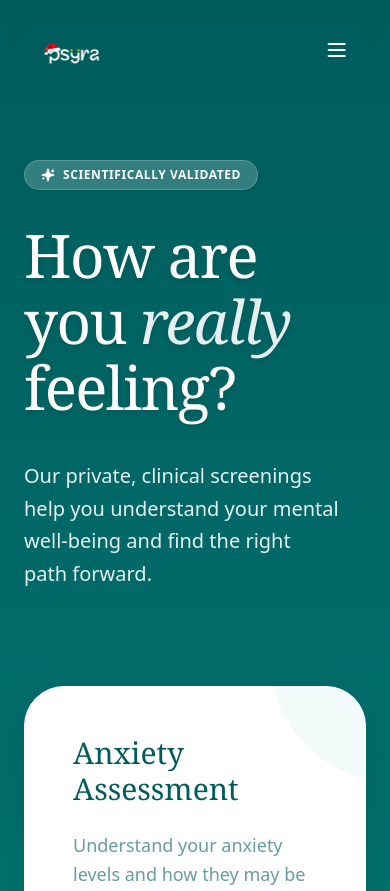
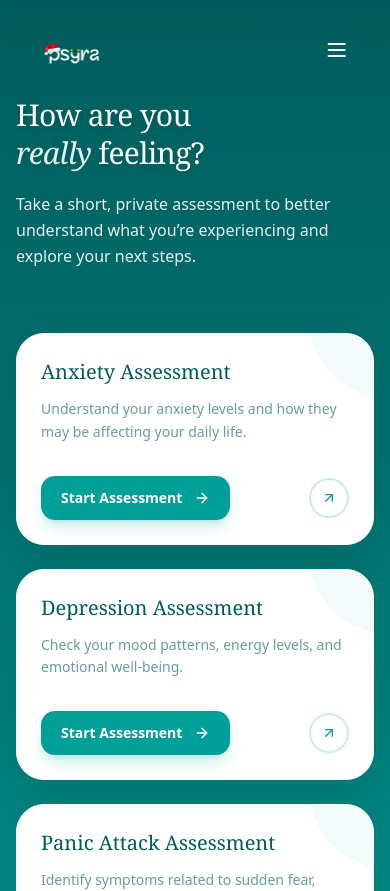
Before and after one commit to Sahal-Palayat/psyra-web, a Next.js app: page /assessments in a window 390 px wide. Shown: the top 891 px of the page. Built offline with nearby package versions, Linux system fonts and the light colour scheme.

Commit message:
minor ui  changes done

```diff
--- a/src/app/(site)/assessments/page.tsx
+++ b/src/app/(site)/assessments/page.tsx
@@ -1,123 +1,95 @@
-// import Link from "next/link";
-// import { assessments } from "@/lib/assessments";
-
-// export default function AssessmentsPage() {
-//   return (
-//     <div className="min-h-screen bg-[#E8F6F0] py-16">
-//       <div className="max-w-5xl mx-auto px-4">
-//         {/* Header */}
-//         <h1 className="text-3xl font-bold text-center text-[#0F766E]">
-//           Mental Health Assessments
-//         </h1>
-
-//         <p className="text-center text-gray-600 mt-4">
-//           Take a few minutes to understand your mental well-being better.
-//         </p>
-
-//         {/* Assessments Grid */}
-//         <div className="mt-12 grid gap-6 sm:grid-cols-1 md:grid-cols-2">
-//           {assessments.map((assessment) => (
-//             <div
-//               key={assessment.id}
-//               className="bg-white rounded-xl p-6 shadow-md border border-[#D1FAE5]"
-//             >
-//               <h2 className="text-xl font-semibold text-[#065F46]">
-//                 {assessment.title}
-//               </h2>
-
-//               <p className="text-gray-600 mt-3">
-//                 {assessment.description}
-//               </p>
-
-//               <Link
-//                 href={`/how-is-mind?concern=${assessment.concern}`}
-//                 className="inline-block mt-6 bg-[#10B981] text-white px-6 py-2 rounded-lg font-medium hover:bg-[#059669] transition"
-//               >
-//                 {assessment.cta}
-//               </Link>
-//             </div>
-//           ))}
-//         </div>
-//       </div>
-//     </div>
-//   );
-// }
-
 import Link from "next/link"
 import { assessments } from "@/lib/assessments"
-import { ArrowRight, Sparkles } from "lucide-react"
+import { ArrowRight } from "lucide-react"
 
 export default function AssessmentsPage() {
   return (
     <div className="relative min-h-screen bg-gradient-to-b from-[#005C5C] via-[#00A099] to-[#F4FBFB] selection:bg-[#00A099]/20 selection:text-[#005C5C]">
-      {/* <div className="absolute inset-0 flex items-center justify-center pointer-events-none overflow-hidden">
-        <span className="text-[30rem] font-bold text-white/5 select-none leading-none">ASSESS</span>
-      </div> */}
 
-      {/* Floating Header */}
-      {/* <nav className="fixed top-0 left-0 right-0 z-50 bg-[#005C5C] md:bg-[#005C5C]/90 backdrop-blur-xl border-b border-white/10">
-        <div className="max-w-6xl mx-auto px-6 h-20 flex items-center justify-between">
-          <div className="flex items-center gap-2">
-            <div className="w-8 h-8 bg-white rounded-lg flex items-center justify-center shadow-lg">
-              <div className="w-4 h-4 bg-[#00A099] rounded-sm" />
-            </div>
-            <span className="font-serif text-xl font-semibold tracking-tight text-white">Psyras</span>
-          </div>
-          <Link
-            href="/callback"
-            className="text-white font-medium hover:bg-white hover:text-[#005C5C] transition-all duration-300 flex items-center gap-2 px-6 py-2.5 rounded-full bg-white/10 border border-white/20 shadow-sm"
-          >
-            Request a Callback
-          </Link>
-        </div>
-      </nav> */}
+      <div className="relative max-w-6xl mx-auto px-4 sm:px-6 pt-24 sm:pt-32 md:pt-40 pb-16 sm:pb-20">
+        {/* Header */}
+        <header className="max-w-3xl mb-16 sm:mb-20 md:mb-24 animate-in fade-in slide-in-from-bottom-4 duration-1000">
 
-      <div className="relative max-w-6xl mx-auto px-6 pt-40 pb-20">
-        {/* Header */}
-        <header className="max-w-3xl mb-24 animate-in fade-in slide-in-from-bottom-4 duration-1000">
-          <div className="inline-flex items-center gap-2 px-4 py-1.5 rounded-full bg-white/20 text-white text-xs font-semibold mb-8 backdrop-blur-md border border-white/20 shadow-sm">
-            <Sparkles className="w-3.5 h-3.5 fill-current" />
-            <span className="uppercase tracking-wider">Scientifically Validated</span>
-          </div>
-          <h1 className="text-6xl md:text-8xl font-serif font-medium tracking-tight text-white text-balance leading-[1.1] drop-shadow-md">
+          <h1 className="text-3xl sm:text-4xl md:text-6xl lg:text-8xl
+            font-serif font-medium tracking-tight text-white
+            text-balance leading-tight drop-shadow-md">
             How are you <span className="italic opacity-90">really</span> feeling?
           </h1>
 
-          <p className="text-xl md:text-2xl text-white/90 mt-10 leading-relaxed text-pretty max-w-2xl font-light">
-            Our private, clinical screenings help you understand your mental well-being and find the right path forward.
+          <p className="text-base sm:text-lg md:text-xl
+            text-white/90 mt-5 sm:mt-6 md:mt-10
+            leading-relaxed text-pretty max-w-2xl font-light">
+            Take a short, private assessment to better understand what you’re experiencing and explore your next steps.
           </p>
         </header>
 
         {/* Assessments Grid */}
-        <div className="grid gap-8 md:grid-cols-2 animate-in fade-in slide-in-from-bottom-8 duration-1000 delay-200">
+        <div className="grid gap-6 sm:gap-8 md:grid-cols-2 animate-in fade-in slide-in-from-bottom-8 duration-1000 delay-200">
           {assessments.map((assessment) => (
             <div
               key={assessment.id}
-              className="group relative bg-white p-12 rounded-[2.5rem] shadow-[0_20px_50px_rgba(0,0,0,0.1)] border border-white transition-all duration-500 hover:shadow-[0_40px_80px_rgba(0,160,153,0.15)] hover:-translate-y-2 flex flex-col justify-between overflow-hidden"
+              className="group relative bg-white
+                p-6 sm:p-8 md:p-12
+                rounded-[1.75rem] sm:rounded-[2rem] md:rounded-[2.5rem]
+                shadow-[0_20px_50px_rgba(0,0,0,0.1)]
+                border border-white
+                transition-all duration-500
+                hover:shadow-[0_40px_80px_rgba(0,160,153,0.15)]
+                hover:-translate-y-2
+                flex flex-col justify-between overflow-hidden"
             >
-              <div className="absolute top-0 right-0 w-32 h-32 bg-[#00A099]/5 rounded-bl-full -mr-8 -mt-8 transition-transform duration-700 group-hover:scale-150" />
+              {/* Decorative corner */}
+              <div className="absolute top-0 right-0
+                w-20 h-20 sm:w-24 sm:h-24 md:w-32 md:h-32
+                bg-[#00A099]/5
+                rounded-bl-full
+                -mr-4 -mt-4 sm:-mr-6 sm:-mt-6 md:-mr-8 md:-mt-8
+                transition-transform duration-700
+                group-hover:scale-150"
+              />
 
               <div className="relative">
-                <h2 className="text-3xl md:text-4xl font-serif font-medium text-[#005C5C] group-hover:text-[#00A099] transition-colors duration-300">
+                <h2 className="text-xl sm:text-2xl md:text-3xl lg:text-4xl
+                  font-serif font-medium text-[#005C5C]
+                  group-hover:text-[#00A099]
+                  transition-colors duration-300">
                   {assessment.title}
                 </h2>
 
-                <p className="text-[#005C5C]/60 mt-6 text-lg leading-relaxed text-pretty font-normal">
+                <p className="text-[#005C5C]/60
+                  mt-3 sm:mt-4 md:mt-6
+                  text-sm sm:text-base md:text-lg
+                  leading-relaxed text-pretty font-normal">
                   {assessment.description}
                 </p>
               </div>
 
-              <div className="relative mt-16 flex items-center justify-between">
+              <div className="relative mt-8 sm:mt-10 md:mt-16
+                flex items-center justify-between gap-4">
                 <Link
                   href={`/how-is-mind?concern=${assessment.concern}`}
-                  className="inline-flex items-center gap-3 px-8 py-4 bg-[#00A099] text-white rounded-2xl font-bold text-lg shadow-lg shadow-[#00A099]/20 hover:bg-[#005C5C] hover:shadow-[#005C5C]/20 transition-all duration-300 group/link"
+                  className="inline-flex items-center gap-3
+                    px-5 sm:px-6 md:px-8
+                    py-3 sm:py-3.5 md:py-4
+                    bg-[#00A099] text-white
+                    rounded-xl sm:rounded-2xl
+                    font-bold text-sm sm:text-base md:text-lg
+                    shadow-lg shadow-[#00A099]/20
+                    hover:bg-[#005C5C]
+                    hover:shadow-[#005C5C]/20
+                    transition-all duration-300 group/link"
                 >
                   {assessment.cta}
-                  <ArrowRight className="w-5 h-5 transition-transform duration-300 group-hover/link:translate-x-1.5" />
+                  <ArrowRight className="w-4 h-4 sm:w-5 sm:h-5 transition-transform duration-300 group-hover/link:translate-x-1.5" />
                 </Link>
 
-                <div className="w-14 h-14 rounded-full border-2 border-[#00A099]/20 flex items-center justify-center text-[#00A099] group-hover:bg-[#00A099]/5 group-hover:border-[#00A099] transition-all duration-500">
-                  <ArrowRight className="w-6 h-6 -rotate-45" />
+                <div className="w-10 h-10 sm:w-12 sm:h-12 md:w-14 md:h-14
+                  rounded-full border-2 border-[#00A099]/20
+                  flex items-center justify-center text-[#00A099]
+                  group-hover:bg-[#00A099]/5
+                  group-hover:border-[#00A099]
+                  transition-all duration-500">
+                  <ArrowRight className="w-4 h-4 sm:w-5 sm:h-5 md:w-6 md:h-6 -rotate-45" />
                 </div>
               </div>
             </div>
@@ -125,16 +97,11 @@ export default function AssessmentsPage() {
         </div>
 
         {/* Footer Note */}
-        <footer className="mt-32 pt-16 border-t border-[#005C5C]/10 flex flex-col md:flex-row justify-between items-start gap-12">
-          <p className="text-base text-[#005C5C]/60 max-w-sm leading-relaxed">
-            These screenings are for educational purposes and do not replace professional medical diagnosis or
-            treatment.
+        <footer className="mt-16 sm:mt-20 text-center">
+          <p className="text-xs sm:text-sm text-[#005C5C]/60 max-w-xl mx-auto leading-relaxed">
+            These assessments are for self-understanding and awareness. They are not a substitute for professional
+            medical advice or diagnosis.
           </p>
-          <div className="flex flex-wrap gap-x-12 gap-y-4 text-sm font-bold tracking-widest uppercase text-[#005C5C]/40">
-            <span className="hover:text-[#00A099] transition-colors cursor-default">Confidential</span>
-            <span className="hover:text-[#00A099] transition-colors cursor-default">Clinical Grade</span>
-            <span className="hover:text-[#00A099] transition-colors cursor-default">Immediate Results</span>
-          </div>
         </footer>
       </div>
     </div>
```
